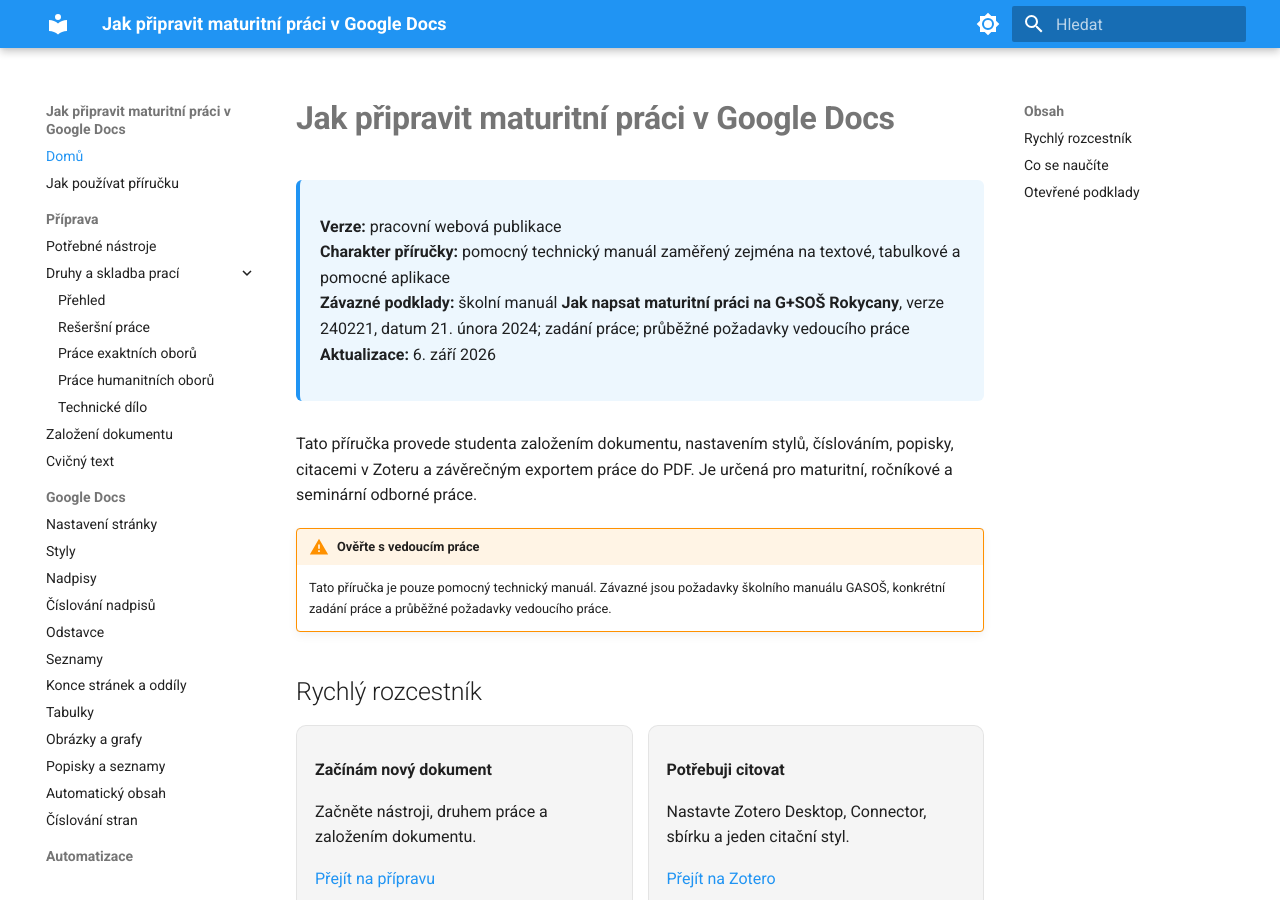
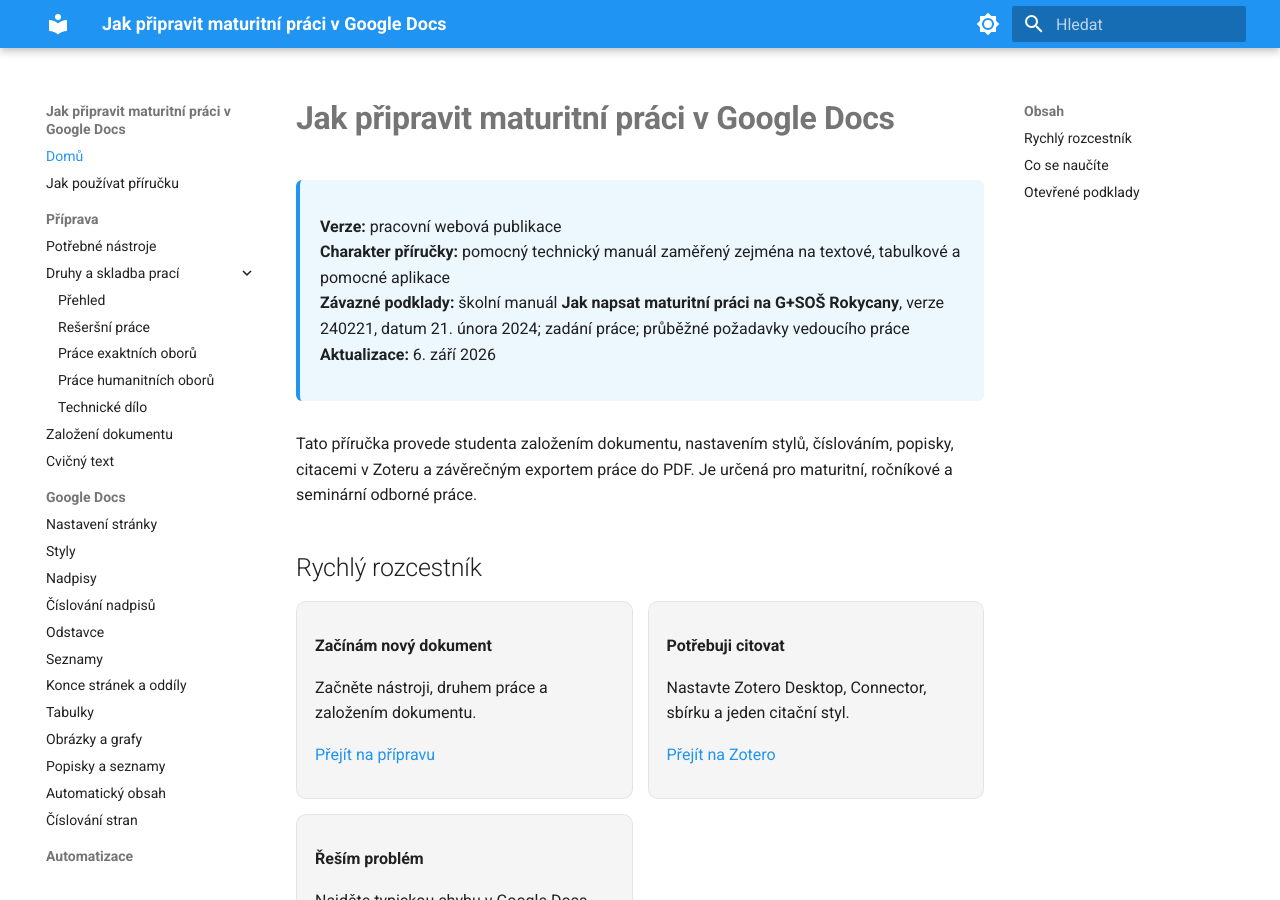
Before and after one commit to faitjaroslav-byte/maturitni_prace, an MkDocs documentation site: the page built from docs/index.md, in a window 1280 px wide and 900 px high. Built offline with MkDocs 1.6.1 and Material for MkDocs 9.7.7, drawn with Linux system fonts in a browser that asks for light colours.

Commit message:
Remove duplicate guide authority note

```diff
--- a/docs/index.md
+++ b/docs/index.md
@@ -8,9 +8,6 @@
 </div>
 
 Tato příručka provede studenta založením dokumentu, nastavením stylů, číslováním, popisky, citacemi v Zoteru a závěrečným exportem práce do PDF. Je určená pro maturitní, ročníkové a seminární odborné práce.
-
-!!! warning "Ověřte s vedoucím práce"
-    Tato příručka je pouze pomocný technický manuál. Závazné jsou požadavky školního manuálu GASOŠ, konkrétní zadání práce a průběžné požadavky vedoucího práce.
 
 ## Rychlý rozcestník
 
```
